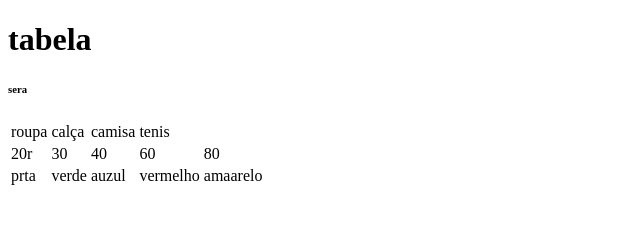
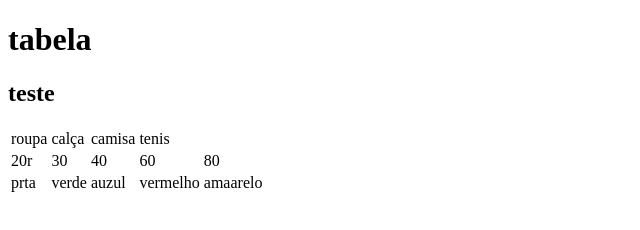
Before and after one commit to Caio-Bolinches/aula2, a plain HTML site: page index.html in a window 1280 px wide. Shown: the whole page, without its empty margins (0-640 px from the left). Drawn offline with Linux system fonts and the light colour scheme.

```diff
--- a/index.html
+++ b/index.html
@@ -9,7 +9,7 @@
 </head>
 <body>
     <h1>tabela</h1>
-   <h6>sera</h6>
+   <h2>teste</h2>
     <table><tr>
         <td>roupa</td>
         <td>calça</td>
```
Also changed, not shown: style.css (line endings or trailing spaces).
